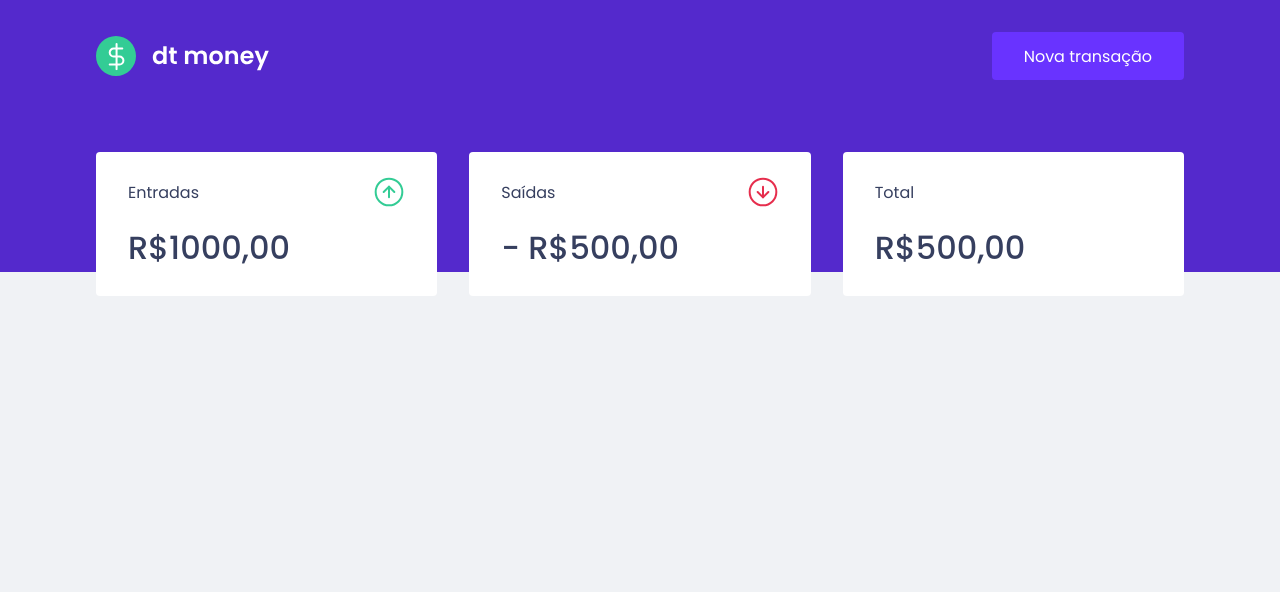
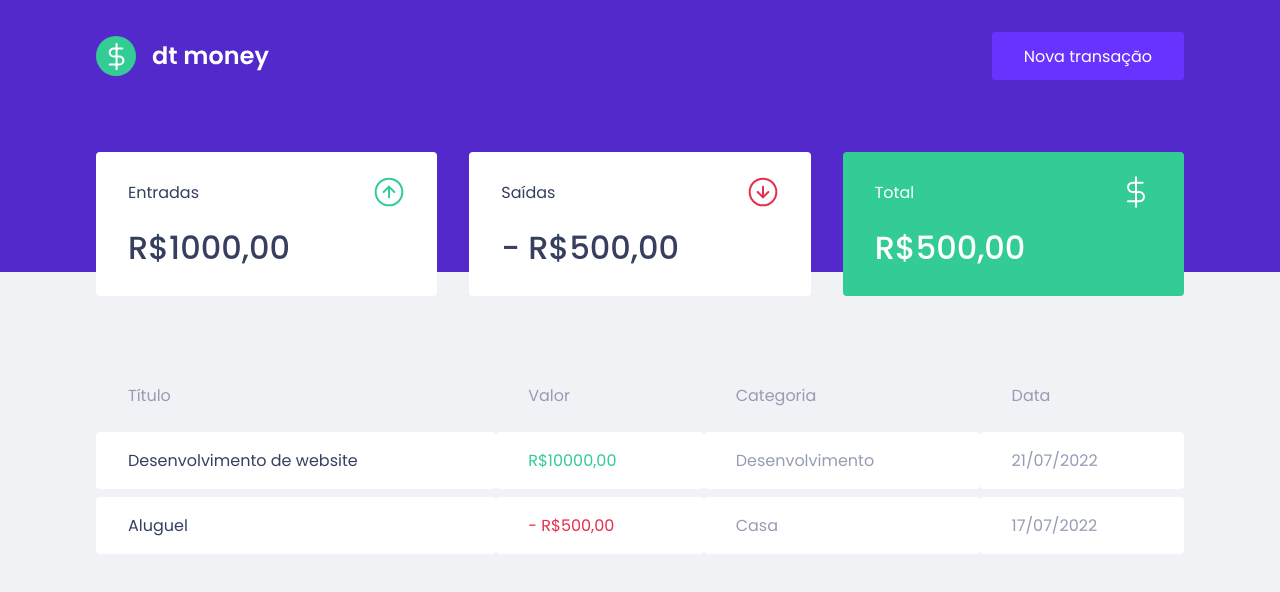
Before and after one commit to lucas62/dtmoney, a React (Create React App) app: page / in a window 1280 px wide. Shown: the top 592 px of the page. Built offline with nearby package versions, Linux system fonts and the light colour scheme.

Commit message:
Table transaction

```diff
--- a/src/components/Dashboard/index.tsx
+++ b/src/components/Dashboard/index.tsx
@@ -1,11 +1,13 @@
 import React from 'react'
 import { Summary } from '../Summary'
+import { Transactions } from '../Transaction'
 import { Container } from './styles'
 
 export function Dashboard() {
     return (
         <Container>
             <Summary />
+            <Transactions />
         </Container>
     )
 }
--- a/src/components/Summary/styles.ts
+++ b/src/components/Summary/styles.ts
@@ -11,6 +11,11 @@
         padding: 1.5rem 2rem;
         border-radius: 0.25rem;
         color: var(--text-title);
+
+        &.highlight-background {
+            background: var(--green);
+            color: #fff;
+        }
     }
 
     header {
@@ -26,9 +31,4 @@
         font-weight: 500;
         line-height: 3rem;
     }
-
-    &.highlight-background {
-        background: var(--green);
-        color: #fff;
-    }
 `
--- /dev/null
+++ b/src/components/Transaction/index.tsx
@@ -0,0 +1,34 @@
+import React from 'react'
+import { Container } from './styles'
+
+export function Transactions() {
+    return (
+        <Container>
+            <table>
+                <thead>
+                    <tr>
+                        <th>Título</th>
+                        <th>Valor</th>
+                        <th>Categoria</th>
+                        <th>Data</th>
+                    </tr>
+                </thead>
+
+                <tbody>
+                    <tr>
+                        <td>Desenvolvimento de website</td>
+                        <td className="deposit">R$10000,00</td>
+                        <td>Desenvolvimento</td>
+                        <td>21/07/2022</td>
+                    </tr>
+                    <tr>
+                        <td>Aluguel</td>
+                        <td className="withdraw">- R$500,00</td>
+                        <td>Casa</td>
+                        <td>17/07/2022</td>
+                    </tr>
+                </tbody>
+            </table>
+        </Container>
+    )
+}
--- /dev/null
+++ b/src/components/Transaction/styles.ts
@@ -0,0 +1,38 @@
+import styled from 'styled-components'
+
+export const Container = styled.div`
+    margin-top: 4rem;
+
+    table {
+        width: 100%;
+        border-spacing: 0 0.5rem;
+
+        th {
+            color: var(--text-body);
+            font-weight: 400;
+            padding: 1rem 2rem;
+            text-align: left;
+            line-height: 1.5rem;
+        }
+
+        td {
+            padding: 1rem 2rem;
+            border: 0;
+            background: var(--shape);
+            color: var(--text-body);
+            border-radius: 0.25rem;
+
+            &:first-child {
+                color: var(--text-title);
+            }
+
+            &.deposit {
+                color: var(--green);
+            }
+
+            &.withdraw {
+                color: var(--red);
+            }
+        }
+    }
+`
```
